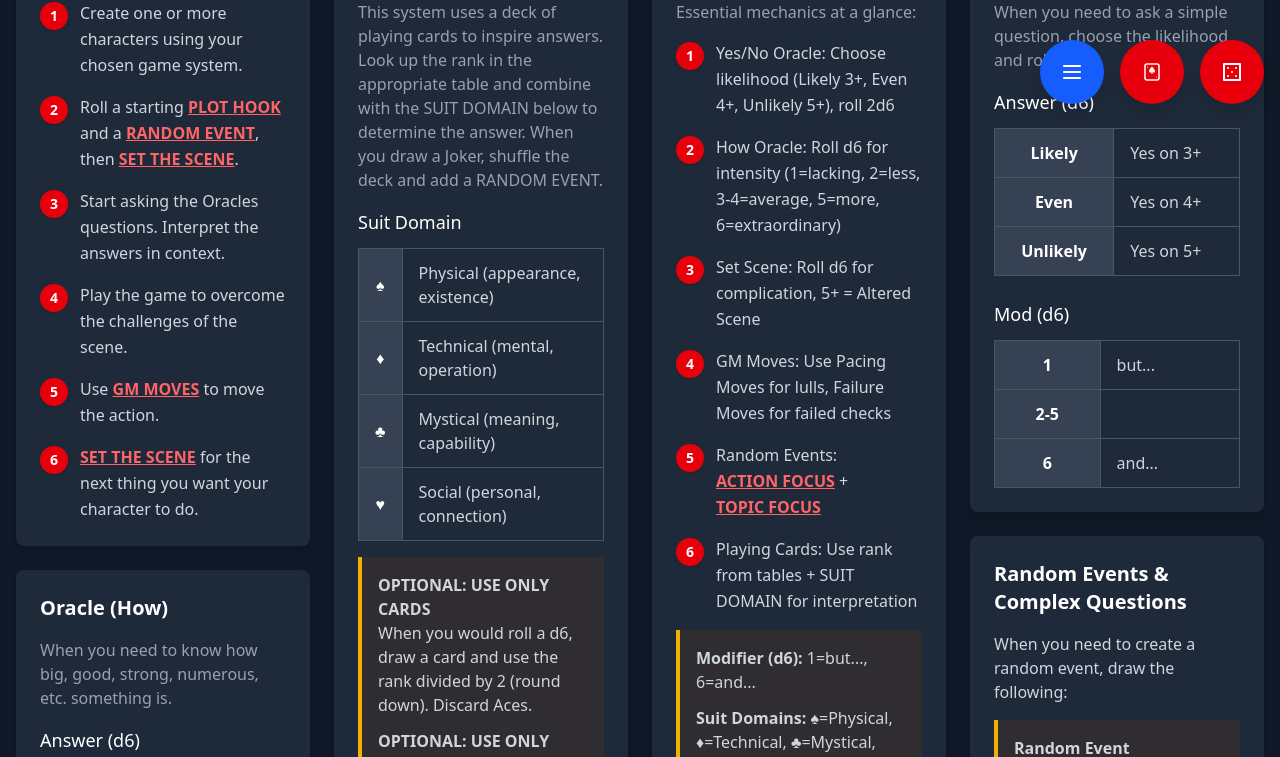
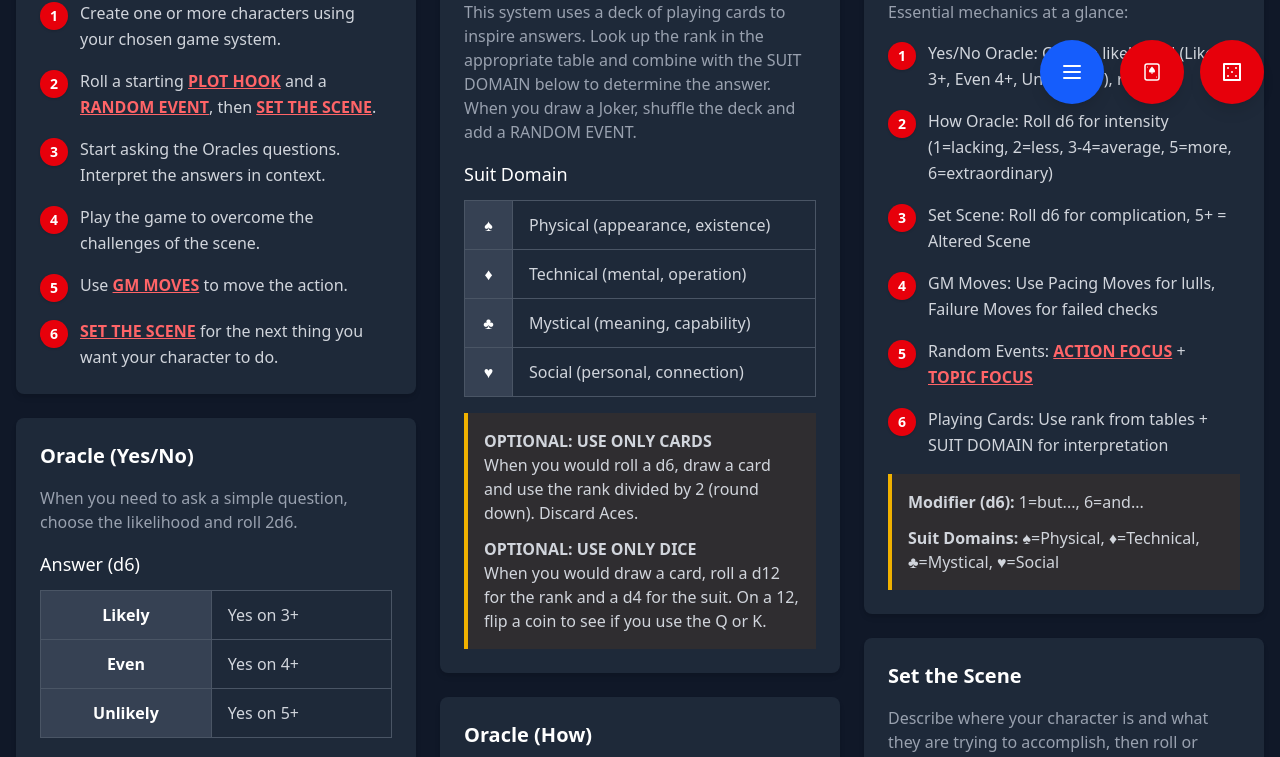
Before and after one commit to gvorbeck/rollalone, a React (Vite) app: page / in a window 1280 px wide. Shown: the part 680-1437 px from the top of the page. Built offline with nearby package versions, Linux system fonts and the light colour scheme.

Commit message:
feat: adjust Masonry component to support responsive column layout; update hexCrawler data for improved clarity and detail

```diff
--- a/src/components/Masonry.tsx
+++ b/src/components/Masonry.tsx
@@ -29,7 +29,6 @@ const Masonry: React.FC<MasonryProps> = ({
         if (width < 768) setColumns(1);
         else if (width < 1024) setColumns(2);
         else if (width < 1280) setColumns(3);
-        else setColumns(4);
       };
 
       updateColumns();
--- a/src/data/cards/hexCrawler.ts
+++ b/src/data/cards/hexCrawler.ts
@@ -54,12 +54,23 @@ const hexCrawler: CardProps = {
         ["1", "Random Encounter"],
         ["2-4", "None"],
         ["5", "RANDOM EVENT then SET THE SCENE"],
-        ["6", "Cataclysm: Natural disaster or major threat (or roll for a random encounter)"],
+        ["6", "Cataclysm: Natural disaster or major threat"],
+      ],
+    },
+    {
+      title: "Travel Time (d6 hours)",
+      rows: [
+        ["Desert/Arctic", "+2 hours (harsh conditions)"],
+        ["Swamp", "+3 hours (difficult terrain)"],
+        ["Grassland", "Base time (easy travel)"],
+        ["Forest/Jungle", "+1 hour (dense vegetation)"],
+        ["River/Coast", "Base time (following paths/shores)"],
+        ["Ocean/Lake", "Special (requires boats/swimming)"],
+        ["Mountain", "+4 hours (steep, treacherous)"],
       ],
     },
   ],
   postContent: [
-    "**Travel Time:** Base d6 hours + terrain modifier",
     "*Terrain steps are circular:",
     "*Desert → Swamp → Grassland → Forest → River → Ocean → Mountain → Desert",
   ],
```
